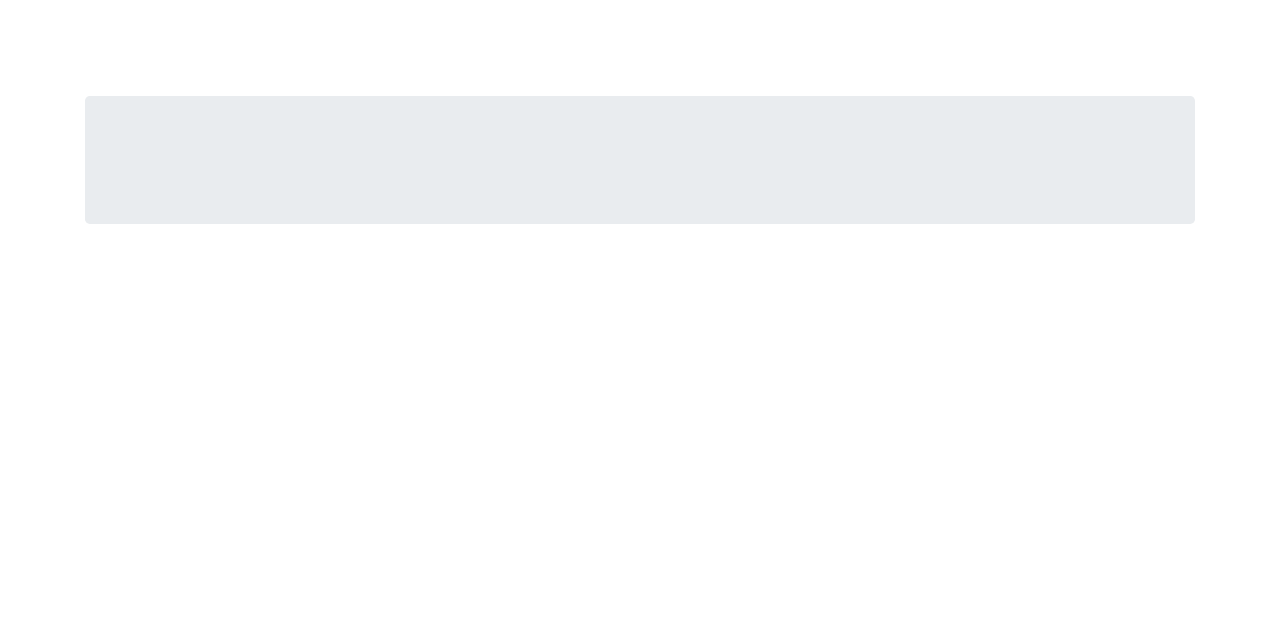
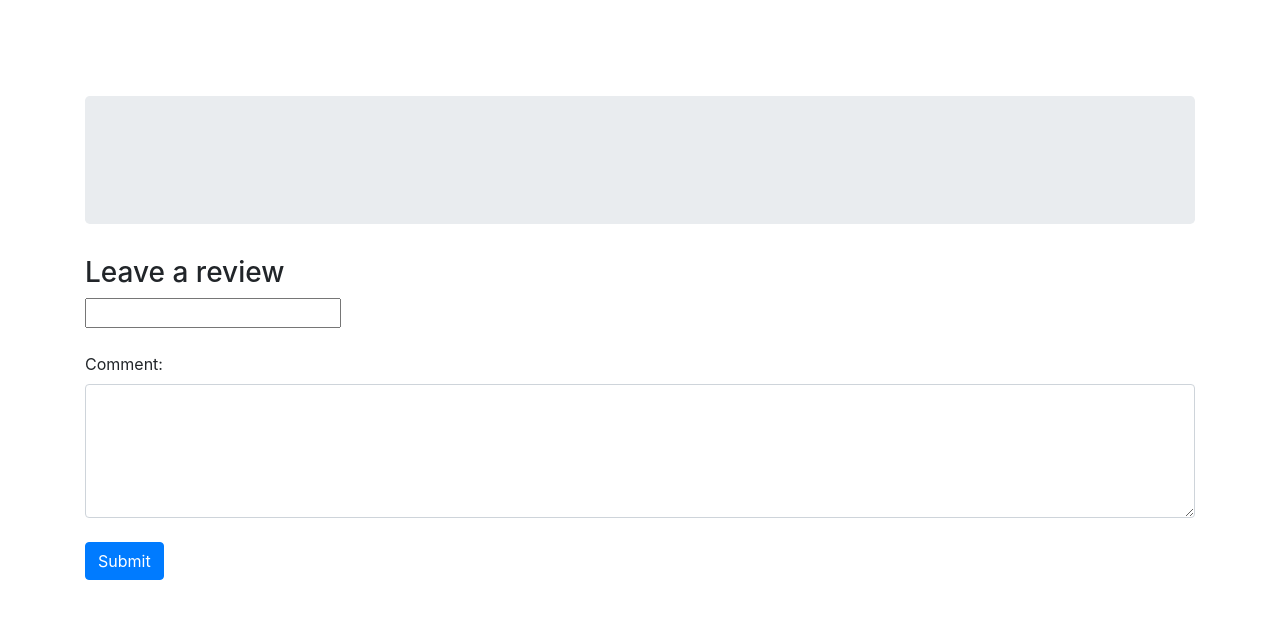
Before and after one commit to today-is-cinthia/cs50w-project1, a Python web app: template templates/libros.html in a window 1280 px wide. Shown: the part 56-675 px from the top of the page. Run offline with Jinja, Linux system fonts and the light colour scheme; the template is opened without the code that fills it, so the values that code supplies are empty.

Commit message:
Update libros.html

```diff
--- a/templates/libros.html
+++ b/templates/libros.html
@@ -10,8 +10,27 @@ Books
     <center>
     <h1  style="font-family:  'Lora', serif;">{{books.title}}</h1><br>
     <p>by {{books.author}} <br> Published in {{books.year}} <br> Isbn: {{books.isbn}}</p>
+    {% endfor %}
+
   </center>
-    {% endfor %}
+  </div>
+
+  <h3>Leave a review</h3>
+  <input type="text" name="rating" list="stars">
+    <datalist id="stars">
+      <option value="⭐">
+      <option value="⭐⭐">
+        <option value="⭐⭐⭐">
+          <option value="⭐⭐⭐⭐">
+            <option value="⭐⭐⭐⭐⭐">
+    </datalist>
+  <div class="form-group">
+    <br><label for="comment">Comment:</label>
+    <textarea name="comentario" class="form-control" rows="5" id="comment"></textarea><br>
+    <button type="submit" class="btn btn-primary">Submit</button>
   </div>
 </div>
+
+
+
 {% endblock %}
```
